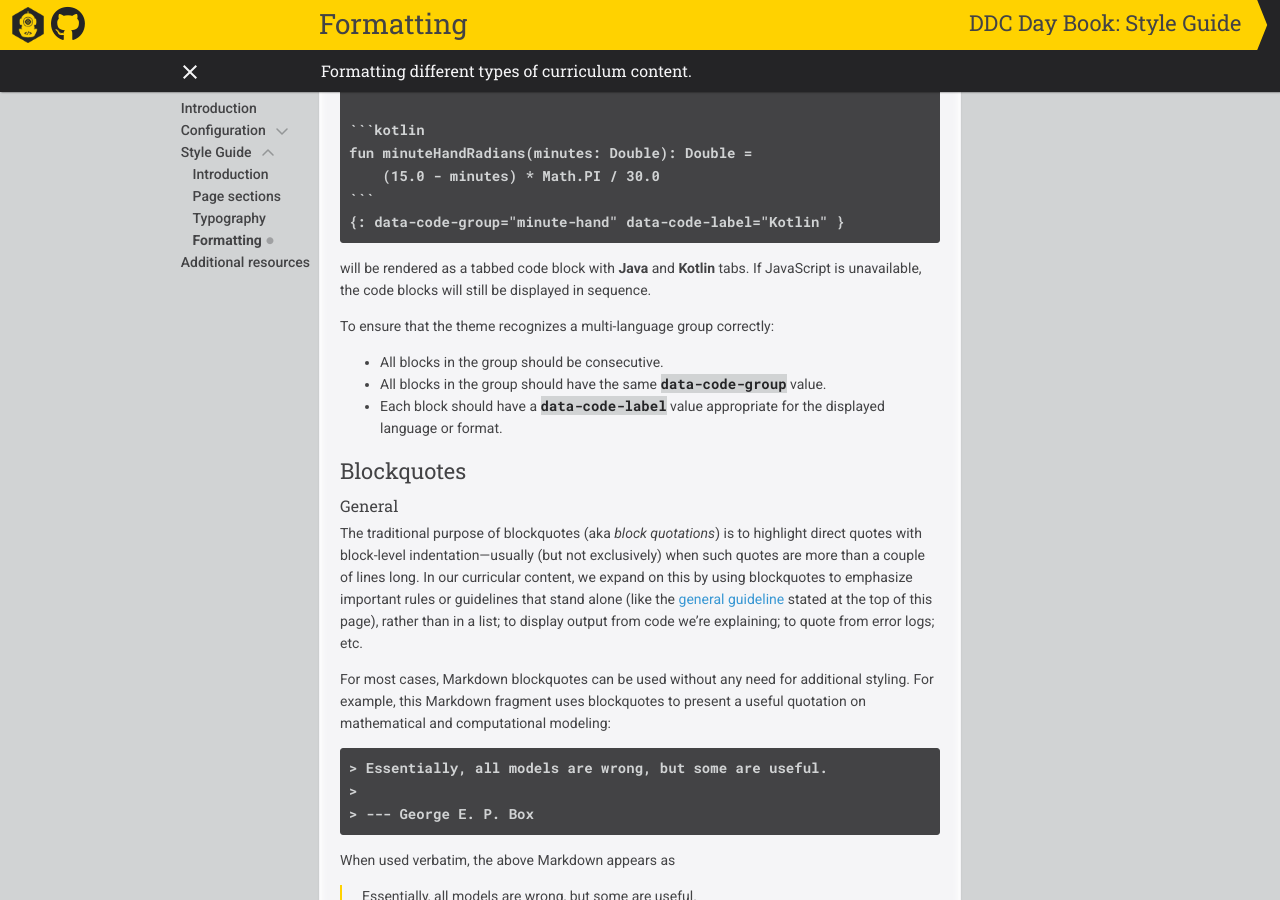
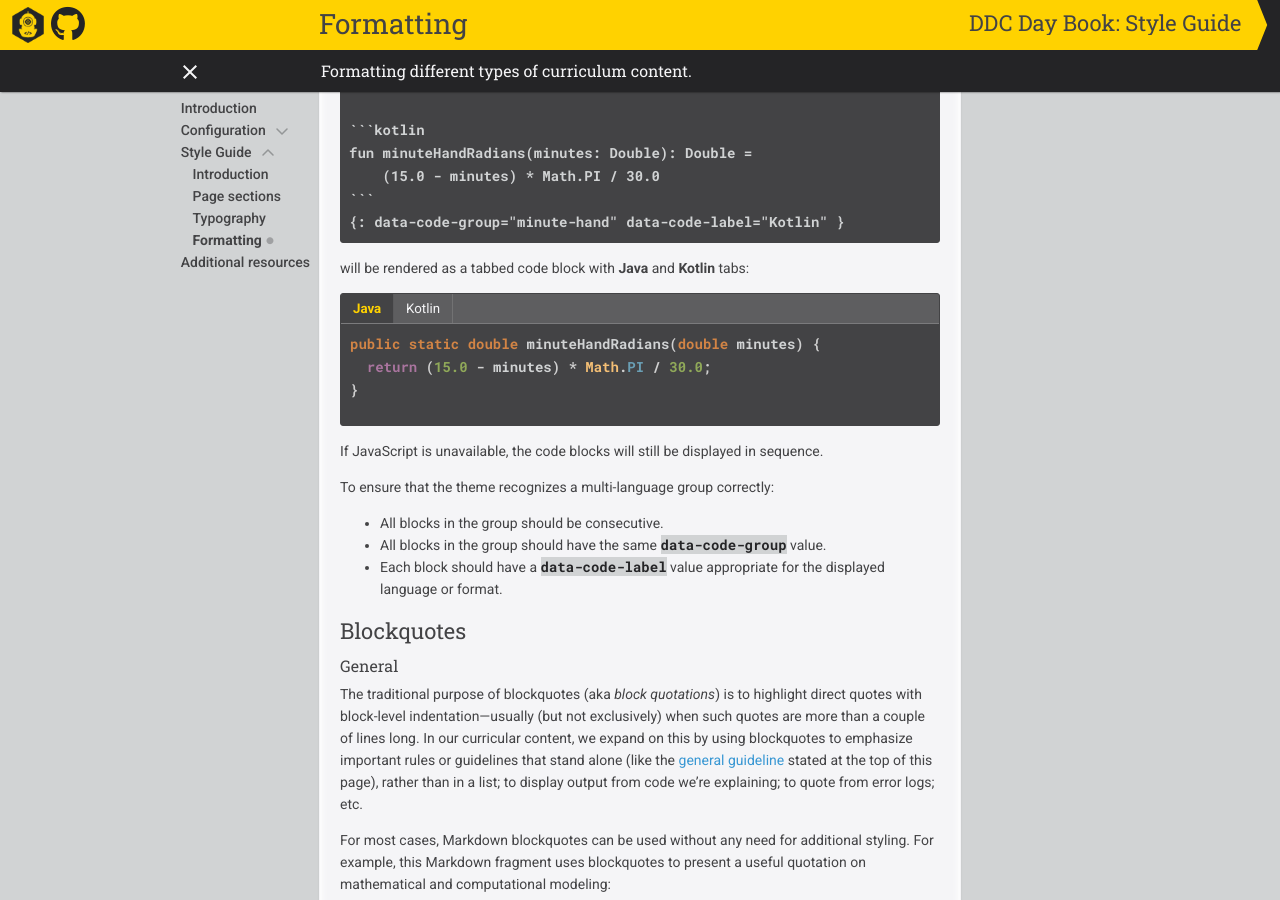
Before and after one commit to ddc-java/ddc-day-book, a Jekyll site: the page built from content/formatting.md, in a window 1280 px wide and 900 px high, scrolled down 4125 px. Built offline with Jekyll 4.4.1, drawn with Linux system fonts in a browser that asks for light colours; nearby versions of some CDN libraries; our own code applies the rules of GitHub Pages for plain Markdown files; formulas are drawn with MathJax 3.

Commit message:
Change by Codex: Show rendered code-switcher example
Update the formatting guide's multi-language code block section to include the live rendered Java and Kotlin example directly below the Markdown source example.

Adjust the accompanying text so the rendered result is shown before the JavaScript fallback note, making the documentation more concrete and easier to follow.

````diff
--- a/content/formatting.md
+++ b/content/formatting.md
@@ -174,7 +174,22 @@ For example, this Markdown:
     ```
     {: data-code-group="minute-hand" data-code-label="Kotlin" }
 
-will be rendered as a tabbed code block with **Java** and **Kotlin** tabs. If JavaScript is unavailable, the code blocks will still be displayed in sequence.
+will be rendered as a tabbed code block with **Java** and **Kotlin** tabs:
+
+```java
+public static double minuteHandRadians(double minutes) {
+  return (15.0 - minutes) * Math.PI / 30.0;
+}
+```
+{: data-code-group="minute-hand" data-code-label="Java" }
+
+```kotlin
+fun minuteHandRadians(minutes: Double): Double =
+    (15.0 - minutes) * Math.PI / 30.0
+```
+{: data-code-group="minute-hand" data-code-label="Kotlin" }
+
+If JavaScript is unavailable, the code blocks will still be displayed in sequence.
 
 To ensure that the theme recognizes a multi-language group correctly:
 
````
